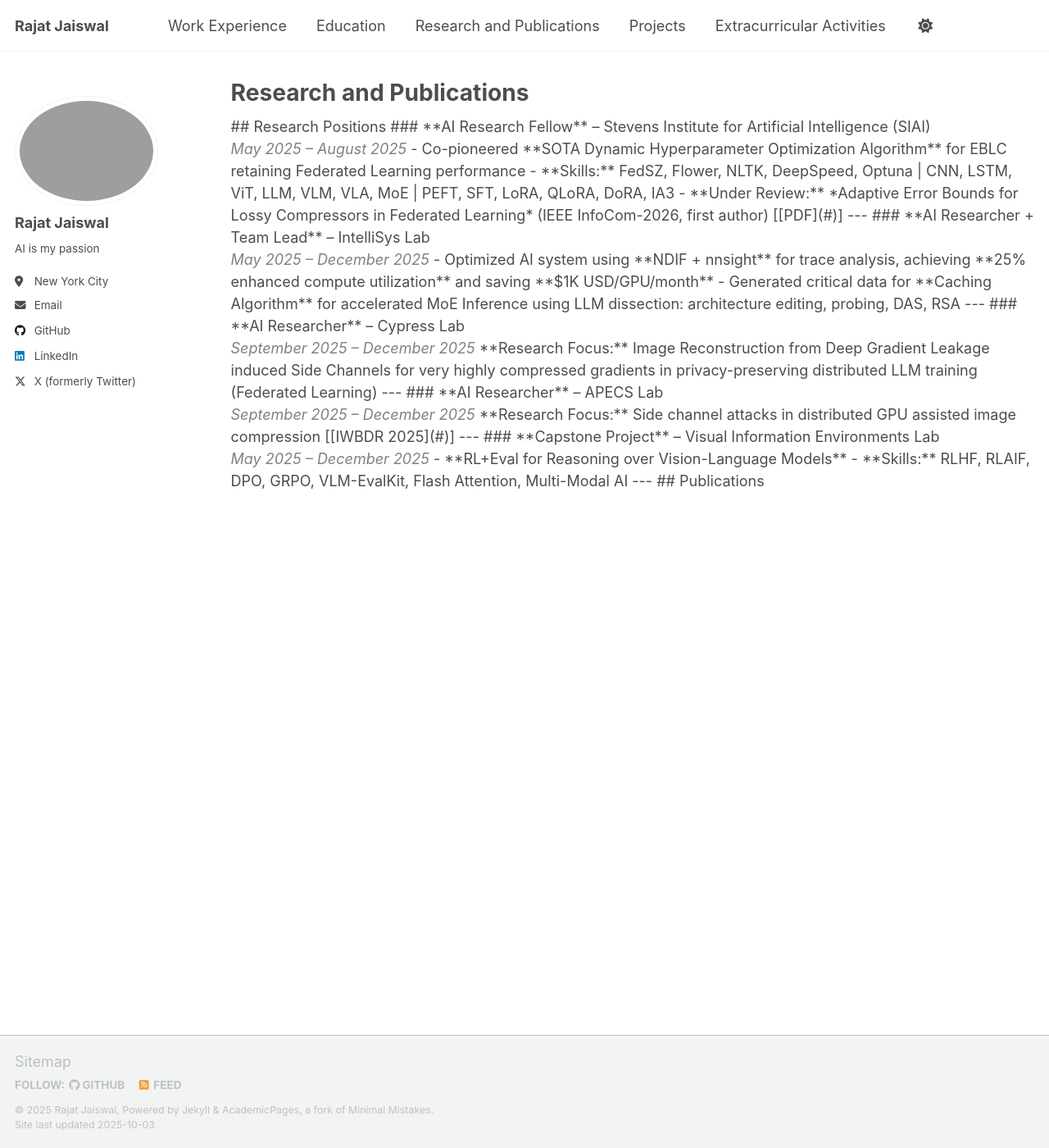
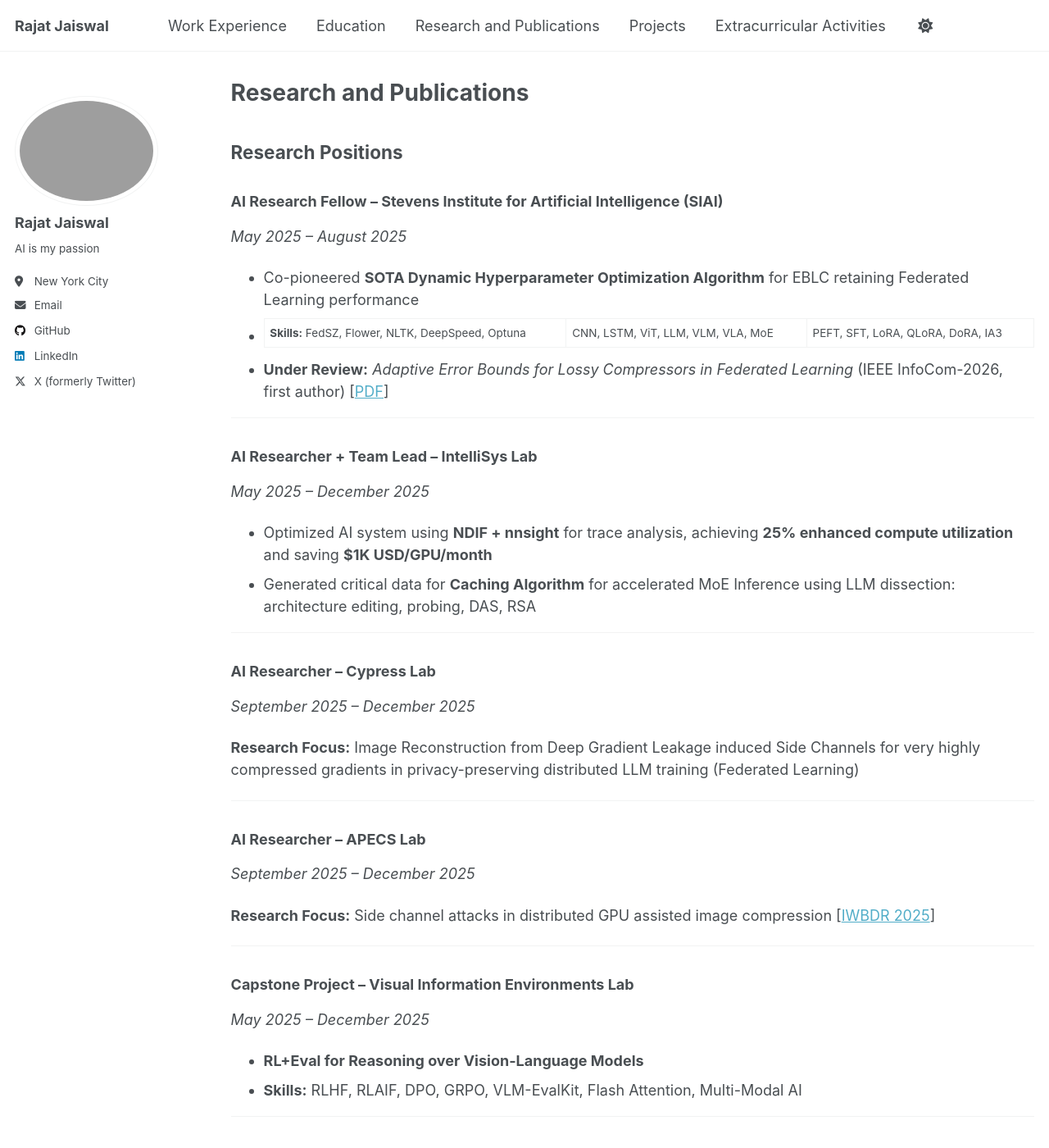
Before and after one commit to onlinerj/onlinerj.github.io, a Jekyll site: the page built from _pages/publications.md, in a window 1280 px wide and 1400 px high. Shown: the whole window at 82% size. Built offline with Jekyll 4.4.1, drawn with Linux system fonts in a browser that asks for light colours; a script that is not in the unit is left out.

Commit message:
Convert publications and portfolio pages from HTML to Markdown for proper rendering

```diff
--- a/_pages/publications.html
+++ b/_pages/publications.md
@@ -14,8 +14,8 @@ author_profile: true
 ## Research Positions
 
 ### **AI Research Fellow** – Stevens Institute for Artificial Intelligence (SIAI)
-<br>
-<span style="color: #7a8288; font-style: italic;">May 2025 – August 2025</span>
+
+*May 2025 – August 2025*
 
 - Co-pioneered **SOTA Dynamic Hyperparameter Optimization Algorithm** for EBLC retaining Federated Learning performance
 - **Skills:** FedSZ, Flower, NLTK, DeepSpeed, Optuna | CNN, LSTM, ViT, LLM, VLM, VLA, MoE | PEFT, SFT, LoRA, QLoRA, DoRA, IA3
@@ -24,8 +24,8 @@ author_profile: true
 ---
 
 ### **AI Researcher + Team Lead** – IntelliSys Lab
-<br>
-<span style="color: #7a8288; font-style: italic;">May 2025 – December 2025</span>
+
+*May 2025 – December 2025*
 
 - Optimized AI system using **NDIF + nnsight** for trace analysis, achieving **25% enhanced compute utilization** and saving **$1K USD/GPU/month**
 - Generated critical data for **Caching Algorithm** for accelerated MoE Inference using LLM dissection: architecture editing, probing, DAS, RSA
@@ -33,24 +33,24 @@ author_profile: true
 ---
 
 ### **AI Researcher** – Cypress Lab
-<br>
-<span style="color: #7a8288; font-style: italic;">September 2025 – December 2025</span>
+
+*September 2025 – December 2025*
 
 **Research Focus:** Image Reconstruction from Deep Gradient Leakage induced Side Channels for very highly compressed gradients in privacy-preserving distributed LLM training (Federated Learning)
 
 ---
 
 ### **AI Researcher** – APECS Lab
-<br>
-<span style="color: #7a8288; font-style: italic;">September 2025 – December 2025</span>
+
+*September 2025 – December 2025*
 
 **Research Focus:** Side channel attacks in distributed GPU assisted image compression [[IWBDR 2025](#)]
 
 ---
 
 ### **Capstone Project** – Visual Information Environments Lab
-<br>
-<span style="color: #7a8288; font-style: italic;">May 2025 – December 2025</span>
+
+*May 2025 – December 2025*
 
 - **RL+Eval for Reasoning over Vision-Language Models**
 - **Skills:** RLHF, RLAIF, DPO, GRPO, VLM-EvalKit, Flash Attention, Multi-Modal AI
```
Also changed, not shown: _pages/portfolio.md (renamed from _pages/portfolio.html, +4 -4 lines).
